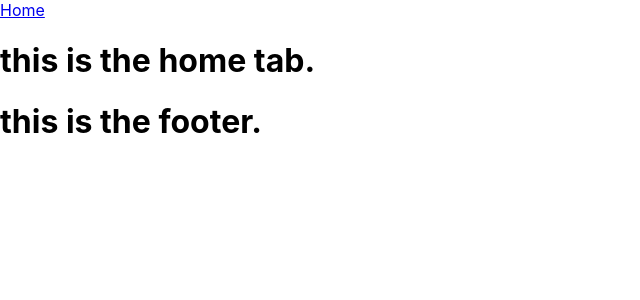
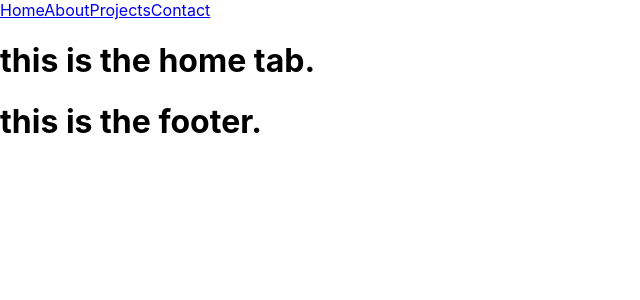
Before and after one commit to jreyes73/julian-portfolio, a React (Create React App) app: page / in a window 1280 px wide. Shown: the top 300 px of the page, without its empty margins (0-640 px from the left). Built offline with nearby package versions, Linux system fonts and the light colour scheme.

Commit message:
work on nav bar

```diff
--- a/src/App.js
+++ b/src/App.js
@@ -10,7 +10,7 @@ import {Route, RouterProvider, createBrowserRouter, createRoutesFromElements } f
 const router = createBrowserRouter(createRoutesFromElements(
   <Route path='/' element={<Root />} >
     <Route path='' element={<Home />} />
-    <Route path='aboutme' element={<AboutMe />} />
+    <Route path='about' element={<AboutMe />} />
     <Route path='projects' element={<Projects />} />
     <Route path='contact' element={<Contact />} />
   </Route>
--- a/src/components/Header/Header.jsx
+++ b/src/components/Header/Header.jsx
@@ -5,6 +5,9 @@ export default function Header() {
     return (
         <div>
             <NavLink to="/">Home</NavLink>
+            <NavLink to="about">About</NavLink>
+            <NavLink to="projects">Projects</NavLink>
+            <NavLink to='contact'>Contact</NavLink>
         </div>
     )
 }
```
